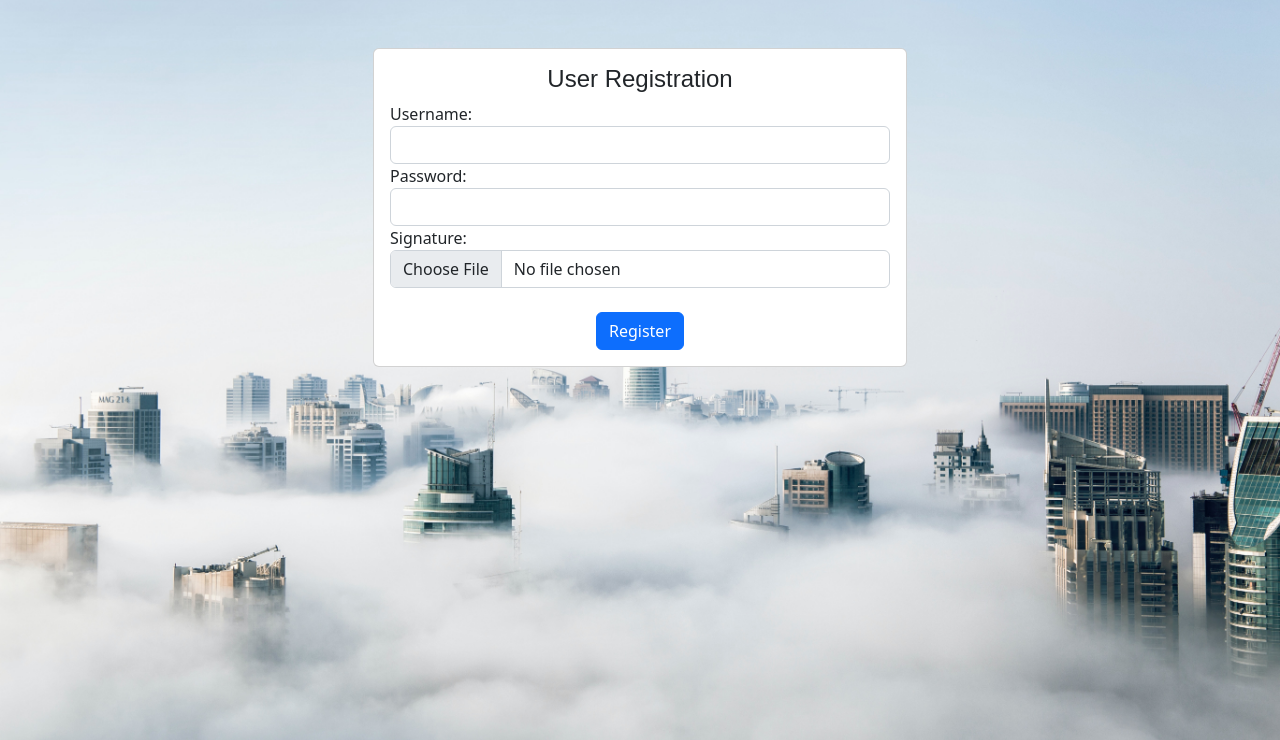
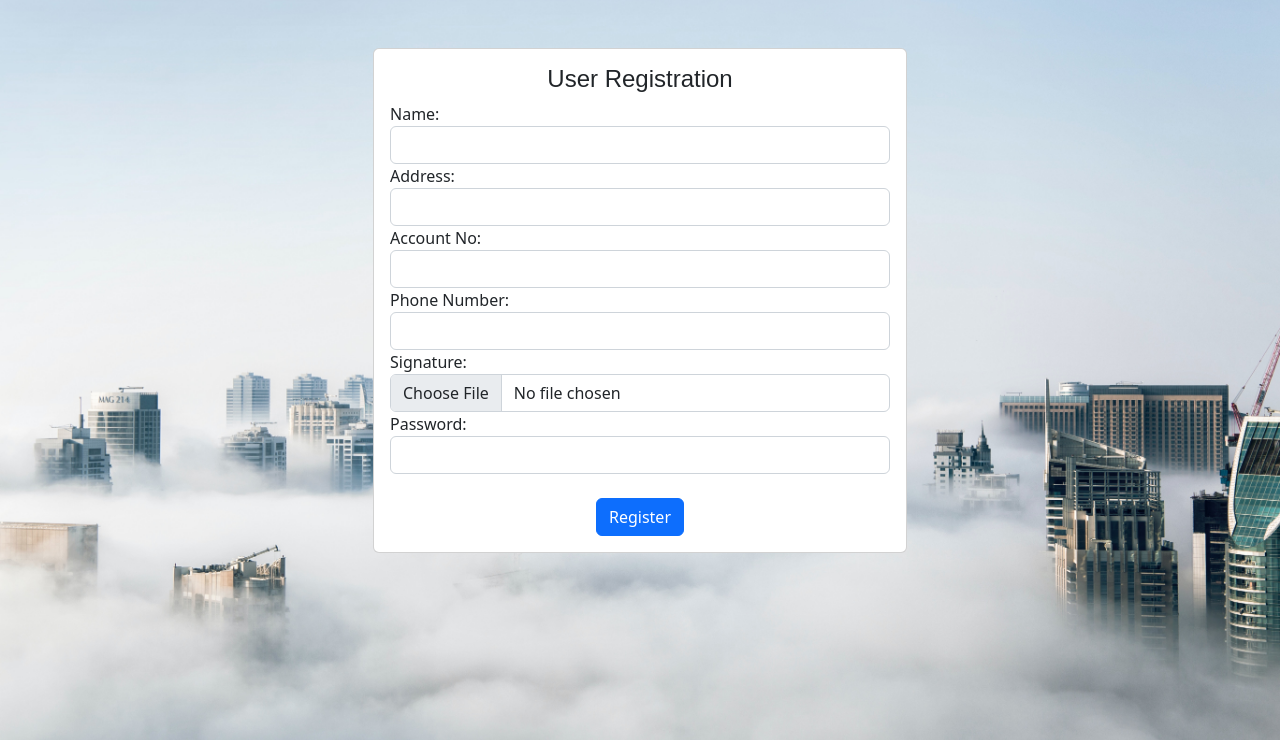
Before and after one commit to DavidBugger/Bank-Verification-System-Using-Signature, a Flask app: page /register in a window 1280 px wide. Shown: the part 60-800 px from the top of the page. Run offline with Flask 3, Linux system fonts and the light colour scheme; parts of the project's set-up code (start-up, migrations or seed data) failed here and were passed over; some libraries are stand-ins or nearby versions.

Commit message:
Add new feature and fix bugs

```diff
--- a/app.py
+++ b/app.py
@@ -5,17 +5,107 @@
 # import os
 # # from flask_migrate import Migrate
 
-from flask import Flask, render_template, session, redirect, flash
+from flask import Flask, render_template, session, redirect, flash,json
 from models import db
 from routes import *
 from flask_sqlalchemy import SQLAlchemy
 import os
+import sqlite3
 
 app = Flask(__name__)
 app.config['SQLALCHEMY_DATABASE_URI'] = 'sqlite:///bank_transactions.db'
 app.config['SQLALCHEMY_TRACK_MODIFICATIONS'] = False
 app.config['UPLOAD_FOLDER'] = 'static/signatures'
 db.init_app(app)
+
+
+# Connect to the database (replace 'your_database.db' with the actual path to your SQLite database)
+conn = sqlite3.connect('database2.db', check_same_thread=False)
+cursor = conn.cursor()
+
+# Create a table called 'users' with the specified fields
+cursor.execute('''CREATE TABLE IF NOT EXISTS customer_registration (
+                    cust_id INTEGER PRIMARY KEY AUTOINCREMENT,
+                    name TEXT NOT NULL,
+                    account_no TEXT UNIQUE NOT NULL,
+                    signature TEXT NOT NULL,
+                    phone_no TEXT  NOT NULL,
+                    password TEXT  NOT NULL,
+                    address TEXT  NOT NULL
+
+                )''')
+
+# Create a table called 'users' with the specified fields
+cursor.execute('''CREATE TABLE IF NOT EXISTS customer_login (
+                    cust_id INTEGER PRIMARY KEY AUTOINCREMENT,
+                    account_no TEXT UNIQUE NOT NULL,
+                    signature TEXT NOT NULL
+                )''')
+
+# Commit the changes and close the connection
+conn.commit()
+
+
+# Directory to store customer signatures
+SIGNATURES_DIR = 'static/signatures'
+
+@app.route('/register_customer', methods=['GET', 'POST'])
+def register_customer():
+    if request.method == 'POST':
+        name = request.form['name']
+        account_no = request.form['account_no']
+        password = request.form['password']
+        phone_no = request.form['phone_no']
+        address = request.form['address']
+        signature = request.files['signature']
+        password = request.form['password']
+
+           # Check if the account number is an integer
+        try:
+            account_no = int(account_no)
+        except ValueError:
+            # flash('Account number must be an integer.', 'danger')
+            return redirect(url_for('register_customer'))
+
+        # Check if the account number meets the minimum length requirement (at least 11 characters)
+        if len(str(account_no)) < 11:
+            # flash('Account number must be at least 11 characters long.', 'danger')
+            return redirect(url_for('register_customer'))
+
+        # Save the uploaded signature
+        if signature and allowed_file(signature.filename):
+            signature_filename = secure_filename(signature.filename)
+            signature.save(os.path.join(SIGNATURES_DIR, signature_filename))
+        else:
+            # Handle error if no signature or invalid file type
+            flash('Invalid signature. Please upload a valid image file.', 'danger')
+            return redirect(url_for('customer_registration_form'))
+
+        # Insert customer data into the database
+        cursor.execute("INSERT INTO customer_registration (name, account_no, signature,phone_no, password, address) VALUES (?, ?, ?, ?, ?, ?)",
+                       (name, account_no,signature_filename, phone_no, password, address))
+        conn.commit()
+
+        flash('Customer registration successful.', 'success')
+        return redirect(url_for('login'))  # Replace 'login' with the route to your login page
+
+    return render_template('register.html')
+
+# List of allowed file extensions for the signature
+ALLOWED_EXTENSIONS = {'png', 'jpg', 'jpeg', 'gif'}
+
+def allowed_file(filename):
+    # Check if the file type is allowed based on the file extension
+    # We assume the file extension is after the last dot in the filename
+    file_extension = filename.rsplit('.', 1)[1].lower() if '.' in filename else None
+    return file_extension in ALLOWED_EXTENSIONS
+
+def secure_filename(filename):
+    # Sanitize the filename to remove any potentially dangerous characters
+    # We'll replace any characters not in [a-zA-Z0-9.-_] with underscores
+    secure_name = ''.join(c if c.isalnum() or c in '-_.' else '_' for c in filename)
+    return secure_name
+
 
 
 @app.route('/')
@@ -40,34 +130,65 @@ def register():
     return render_template('register.html')
 
 
+# @app.route('/login', methods=['GET', 'POST'])
+# def login():
+#     if request.method == 'POST':
+#         username = request.form['username']
+#         password = request.form['password']
+#         signature = request.files['signature']
+
+#         # Retrieve the user from the database
+#         user = User.query.filter_by(username=username).first()
+
+#         if user:
+#             session['username'] = user.username
+#             session['signature'] = user.signature
+#             # Compare the uploaded signature with the one stored in the database
+#             uploaded_signature = signature.read()
+#             stored_signature_path = os.path.join(app.config['UPLOAD_FOLDER'], user.signature)
+#             stored_signature = open(stored_signature_path, 'rb').read()
+
+#             if uploaded_signature == stored_signature:
+#                 session['user_id'] = user.id
+#                 return redirect('/dashboard')
+#             else:
+#                 flash('Invalid signature')
+#         else:
+#             flash('Invalid username or password')
+
+#     return render_template('login.html')
+
+
+# Directory to store user signatures
+UPLOAD_FOLDER = 'static/signatures'
+app.config['UPLOAD_FOLDER'] = UPLOAD_FOLDER
+
 @app.route('/login', methods=['GET', 'POST'])
 def login():
     if request.method == 'POST':
-        username = request.form['username']
-        password = request.form['password']
+        account_no = request.form['account_no']
         signature = request.files['signature']
 
-        # Retrieve the user from the database
-        user = User.query.filter_by(username=username).first()
+        # Retrieve the user from the database based on the provided account number
+        cursor.execute("SELECT * FROM customer_registration WHERE account_no = ?", (account_no,))
+        user = cursor.fetchone()
 
         if user:
-            session['username'] = user.username
-            session['signature'] = user.signature
             # Compare the uploaded signature with the one stored in the database
             uploaded_signature = signature.read()
-            stored_signature_path = os.path.join(app.config['UPLOAD_FOLDER'], user.signature)
+            stored_signature_path = os.path.join(app.config['UPLOAD_FOLDER'], user[3])  # Assuming signature path is stored in column 5
             stored_signature = open(stored_signature_path, 'rb').read()
 
             if uploaded_signature == stored_signature:
-                session['user_id'] = user.id
-                return redirect('/dashboard')
+                # Signature matches, user is authenticated
+                session['cust_id'] = user[0]  # Assuming user ID is stored in column 0
+                return redirect('/dashboard')  # Replace '/dashboard' with the route to your dashboard page
             else:
-                flash('Invalid signature')
+                flash('Invalid signature', 'danger')
         else:
-            flash('Invalid username or password')
+            flash('Invalid account number', 'danger')
 
     return render_template('login.html')
-
 
 
 @app.route('/deposit', methods=['GET', 'POST'])
@@ -98,14 +219,14 @@ def dashboard():
     user = User.query.filter_by(username=username).first()
     if user:
         # Query the database to get the total number of records for the logged-in user
-        total_records = Transaction.query.filter_by(user_id=user.id).count()
+        # total_records = Transaction.query.filter_by(user_id=user.id).count()
         # Get the total number of transactions and total amount for the user
         total_transactions, total_amount = get_total_transactions_and_balance(user.id)
         # Get the sum of amounts for all transactions of the user
         total_amount = db.session.query(db.func.sum(Transaction.amount)).filter_by(user_id=user.id).scalar()
         remaining_balance = total_amount if total_amount is not None else 0
-        return render_template('dashboard.html', total_records=total_records, username=username,user=user, total_transactions=total_transactions, total_amount=total_amount,remaining_balance=remaining_balance)
-    return render_template('dashboard.html', total_records)
+        return render_template('dashboard.html', username=username,user=user, total_transactions=total_transactions, total_amount=total_amount,remaining_balance=remaining_balance)
+    return render_template('dashboard.html')
 
 
 def get_total_transactions_and_balance(user_id):
@@ -187,4 +308,5 @@ def transfer():
 if __name__ == '__main__':
     with app.app_context():
         app.secret_key = 'hello'
+        db.create_all()
         app.run(debug=True)
--- a/templates/index2.html
+++ b/templates/index2.html
@@ -76,7 +76,7 @@
             <li><a class="nav-link scrollto active" href="#hero">Home</a></li>
             <li><a class="nav-link scrollto" href="#about">About</a></li>
             <li><a class="nav-link scrollto" href="#services">Services</a></li>
-            <li><a  href="/register">Register</a></li>
+            <li><a  href="/register_customer">Register</a></li>
             <li><a  href="/login">Login</a></li>
             <li><a class="nav-link scrollto" href="#contact">Contact</a></li>
             <li>
--- a/templates/register.html
+++ b/templates/register.html
@@ -3,25 +3,44 @@
    {% extends 'base.html' %}
 
 {% block content %}
+  <!-- Include jQuery from a CDN -->
+  <script src="https://code.jquery.com/jquery-3.6.0.min.js"></script>
+   <!-- Include SweetAlert from a CDN -->
+   <script src="https://cdn.jsdelivr.net/npm/sweetalert2@11.1.4/dist/sweetalert2.min.js"></script>
     <div class="container">
         <div class="row justify-content-center mt-5">
             <div class="col-md-6">
                 <div class="card">
                     <div class="card-body">
                         <h4 class="card-title text-center">User Registration</h4>
-                        <form method="POST" action="/register" enctype="multipart/form-data">
+                        <form method="POST" action="/register_customer" enctype="multipart/form-data" id="registration-form">
                             <div class="form-group">
-                                <label for="username">Username:</label>
-                                <input type="text" class="form-control" id="username" name="username" required>
+                                <label for="username">Name:</label>
+                                <input type="text" class="form-control" id="name" name="name" required>
                             </div>
+                            <div class="form-group">
+                                <label for="username">Address:</label>
+                                <input type="text" class="form-control" id="address" name="address" required>
+                            </div>
+                            <div class="form-group">
+                                <label for="username">Account No:</label>
+                                <input type="text" class="form-control" id="account_no" name="account_no" required>
+                            </div>
+                            <div class="form-group">
+                                <label for="username">Phone Number:</label>
+                                <input type="text" class="form-control" id="phone_no" name="phone_no" required>
+                            </div>
+
+                              <div class="form-group">
+                                <label for="signature">Signature:</label>
+                                <input type="file" class="form-control" id="signature" name="signature" accept=".png,.jpg,.jpeg" required>
+                            </div>
+
                             <div class="form-group">
                                 <label for="password">Password:</label>
                                 <input type="password" class="form-control" id="password" name="password" required>
                             </div>
-                            <div class="form-group">
-                                <label for="signature">Signature:</label>
-                                <input type="file" class="form-control" id="signature" name="signature" accept=".png,.jpg,.jpeg" required>
-                            </div>
+
                             <br>
                             <div class="text-center">
                                 <button type="submit" class="btn btn-primary">Register</button>
@@ -32,4 +51,43 @@
             </div>
         </div>
     </div>
+
+
+    <script>
+        // jQuery code for form validation
+        $(document).ready(function() {
+            $('#registration-form').submit(function(event) {
+                // Check if account number is an integer
+                var accountNoInput = $('[name="account_no"]');
+                var accountNoValue = accountNoInput.val().trim();
+                if (!$.isNumeric(accountNoValue)) {
+                    event.preventDefault();
+                    alert('Account number must be an integer.');
+                    accountNoInput.focus();
+                    return false;
+                }
+
+                // Check if account number meets the minimum length requirement
+                if (accountNoValue.length < 11) {
+                    event.preventDefault();
+                    alert('Account number must be at least 11 characters long.');
+                    accountNoInput.focus();
+                    return false;
+                }
+
+                // Check if password meets the minimum length requirement
+                var passwordInput = $('[name="password"]');
+                var passwordValue = passwordInput.val().trim();
+                if (passwordValue.length < 6) {
+                    event.preventDefault();
+                    alert('Password must be at least 6 characters long.');
+                    passwordInput.focus();
+                    return false;
+                }
+                else{
+                    alert('You have Successfully Registered!');
+                }
+            });
+        });
+    </script>
 {% endblock %}
```
Also changed, not shown: models.py (+14 -4 lines), templates/login.html (+53 -7 lines), database.db (added), database2.db (added), instance/bank_transactions.db, your_database.db (added).
